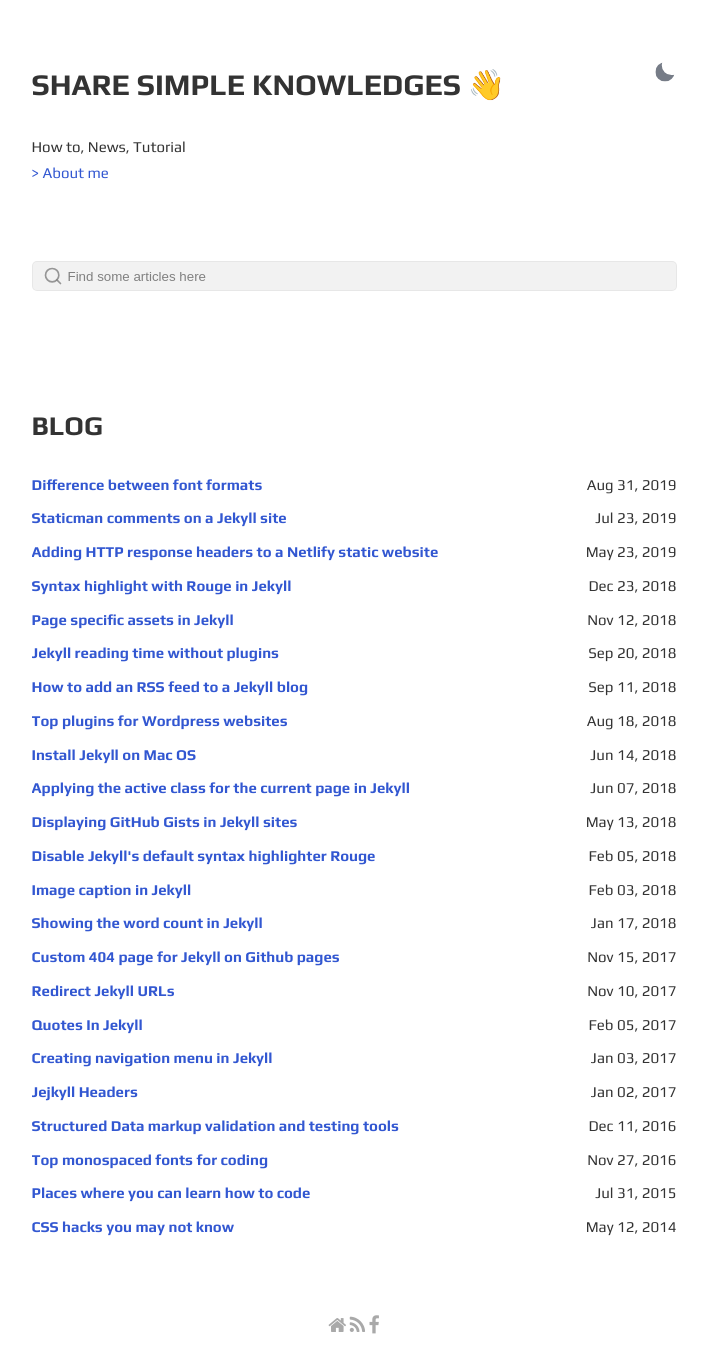
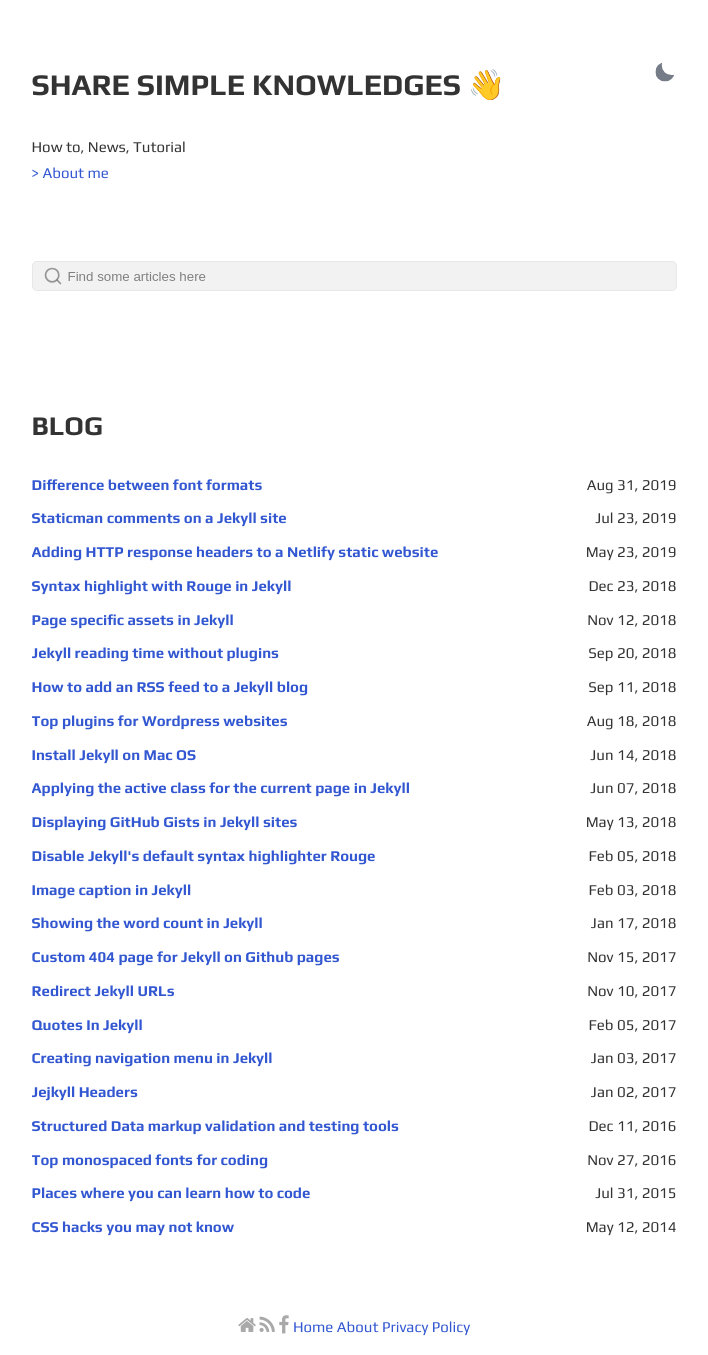
Before and after one commit to vrxangel/vrxangel.github.io, a Jekyll site: the page built from index.html, in a window 1280 px wide. Shown: the whole page, without its empty margins (286-994 px from the left). Built offline with Jekyll 4.4.1, drawn with Linux system fonts in a browser that asks for light colours.

Commit message:
Update default.html

```diff
--- a/_layouts/default.html
+++ b/_layouts/default.html
@@ -69,6 +69,11 @@
         class="fa fa-rss" aria-hidden="true"></i></a>
     <a href="https://facebook.com" title="my facebook" target="_blank" rel="noopener noreferrer"><i
         class="fa fa-facebook" aria-hidden="true"></i></a>
+
+	  <a href="https://vrxangel.github.io" title="Home" rel="noopener noreferrer">Home</a>
+	  <a href="https://vrxangel.github.io" title="About" rel="noopener noreferrer">About</a>
+	  <a href="https://vrxangel.github.io" title="About" rel="noopener noreferrer">Privacy Policy</a>
+
   </div>
 </footer>
 
```
